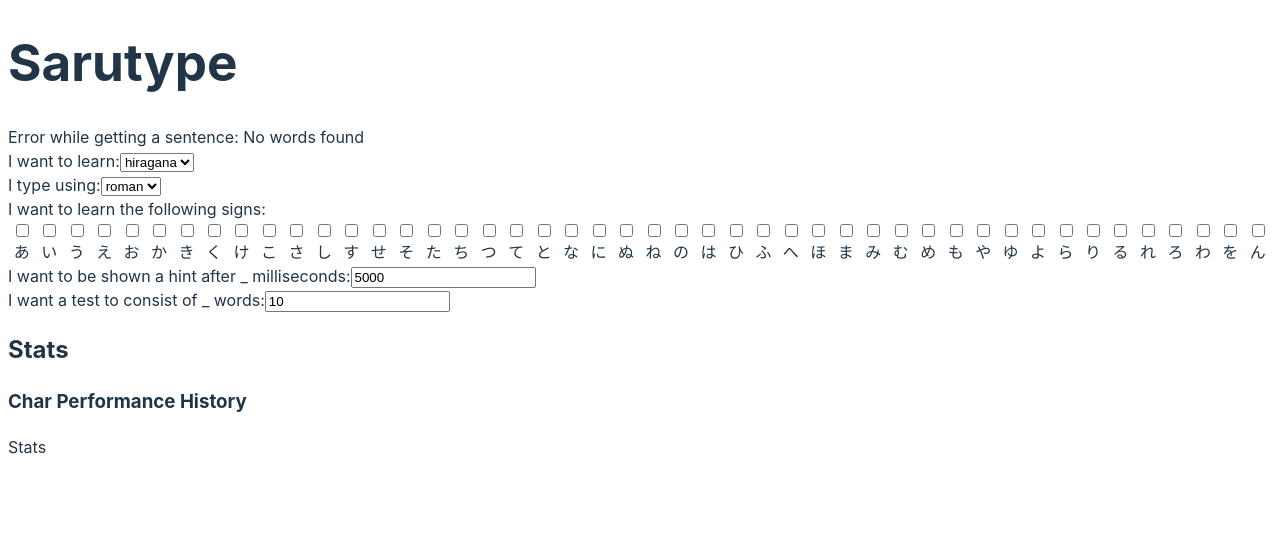
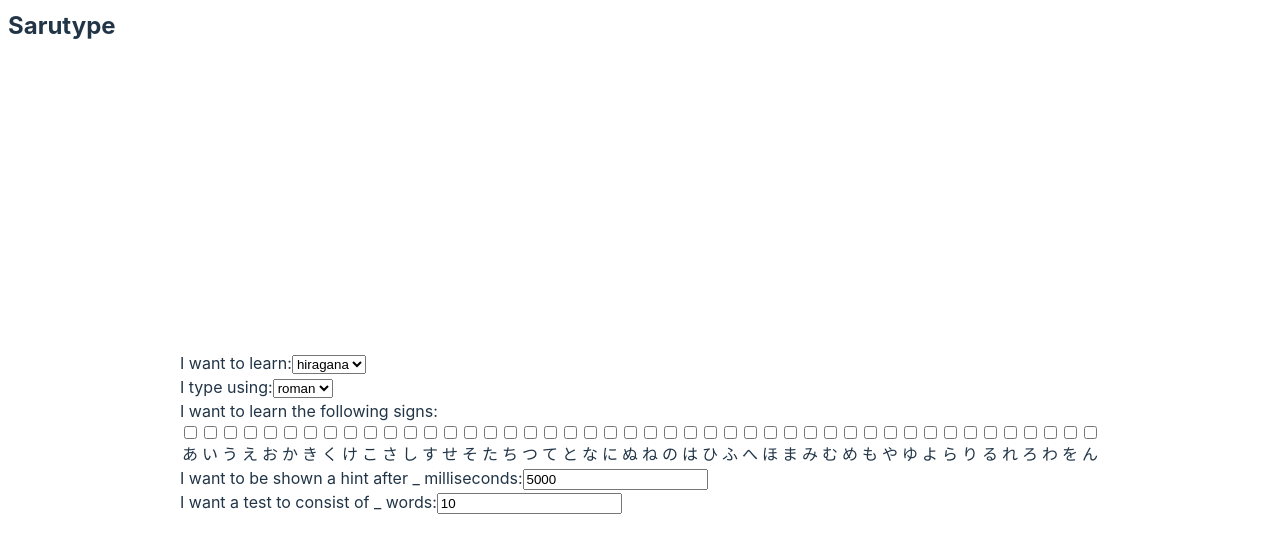
Before and after one commit to lukigarazus/sarutype, a React (Vite) app: page /sarutype/options in a window 1280 px wide. Shown: the top 552 px of the page. Built offline with nearby package versions, Linux system fonts and the light colour scheme; what wanakana would draw is missing.

Commit message:
include package json

```diff
--- a/package.json
+++ b/package.json
@@ -19,6 +19,8 @@
     "react": "^18.2.0",
     "react-dom": "^18.2.0",
     "react-hotkeys-hook": "^4.4.1",
+    "react-icons": "^4.11.0",
+    "react-router-dom": "^6.18.0",
     "react-tooltip": "^5.22.0",
     "utility-types": "^3.10.0",
     "wanakana": "^5.2.0"
--- a/src/App.tsx
+++ b/src/App.tsx
@@ -1,26 +1,21 @@
-import { TestComponent } from "./components/Test";
-import { OptionsPanel } from "./components/OptionsPanel";
-import { useOptions } from "./hooks/useOptions";
-import { StatsPanel } from "./components/StatsPanel";
+import { createBrowserRouter, RouterProvider } from "react-router-dom";
+import { TestPage } from "./pages/Test";
+import { OptionsPage } from "./pages/Options";
+
+const router = createBrowserRouter([
+  {
+    path: "/sarutype/",
+    element: <TestPage />,
+    children: [],
+  },
+  {
+    path: "/sarutype/options",
+    element: <OptionsPage />,
+  },
+]);
 
 function App() {
-  const { loading: optionsLoading } = useOptions();
-  return (
-    <>
-      <h1>Sarutype</h1>
-      <main>
-        {!optionsLoading ? (
-          <>
-            <TestComponent />
-            <OptionsPanel />
-            <StatsPanel />
-          </>
-        ) : (
-          <div>Loading options...</div>
-        )}
-      </main>
-    </>
-  );
+  return <RouterProvider router={router} />;
 }
 
 export default App;
```
Also changed, not shown: 1 other file (tests, documents, lock files or other folders).
